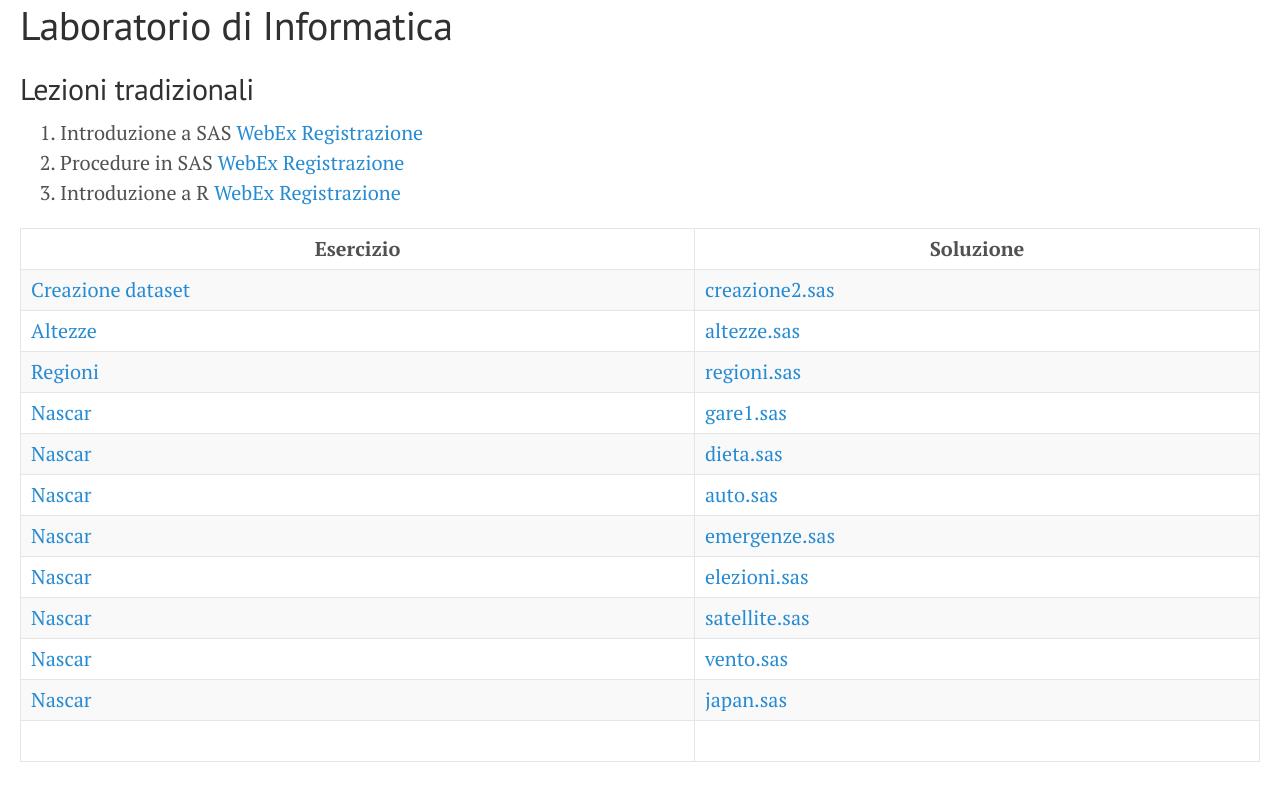
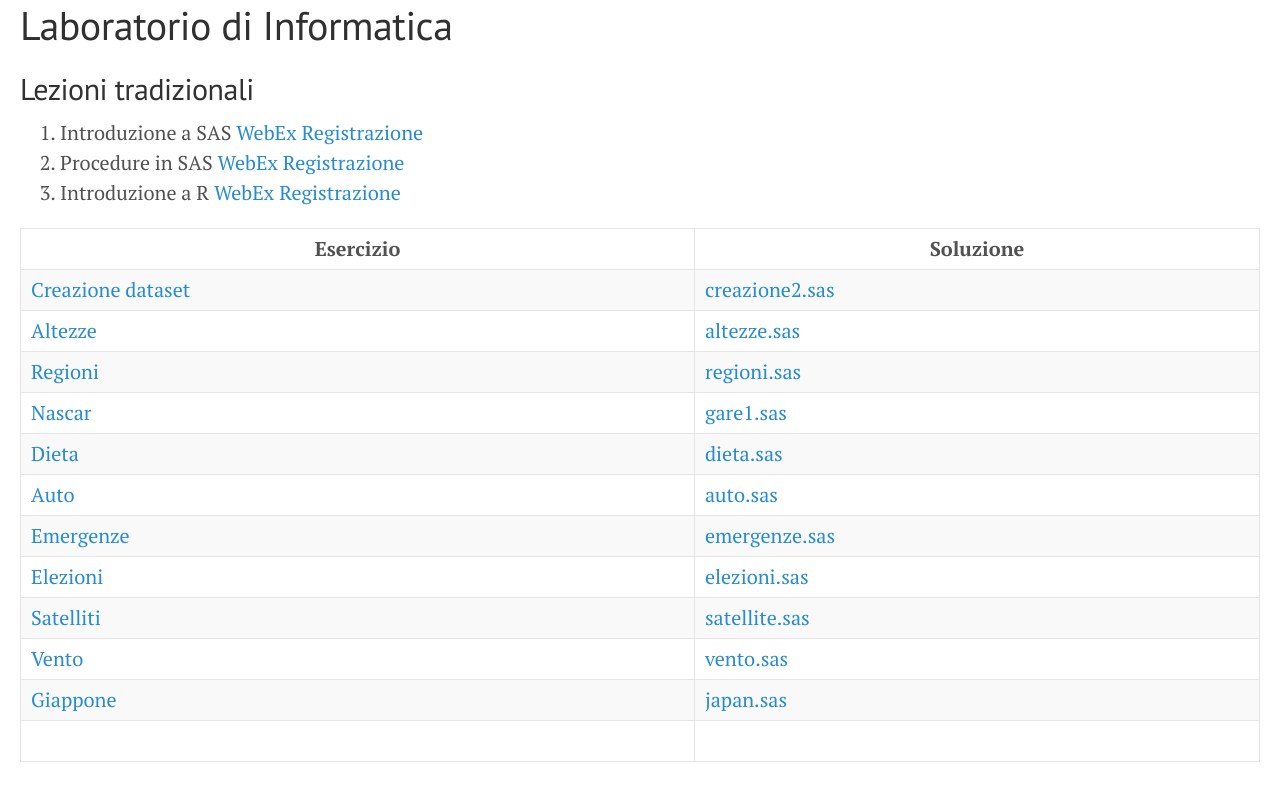
Before and after one commit to gdv/laboratorio-informatica, a Jekyll site: the page built from docs/index.md, in a window 1280 px wide. Shown: the top 801 px of the page. Built offline with Jekyll 4.4.1, drawn with Linux system fonts in a browser that asks for light colours.

Commit message:
nomi esercizi

```diff
--- a/docs/index.md
+++ b/docs/index.md
@@ -17,11 +17,11 @@ title: Laboratorio di Informatica
 | [Altezze](testi/altezze)             | [altezze.sas](Esercizi/altezze.sas)       |
 | [Regioni](testi/regioni)             | [regioni.sas](Esercizi/regioni.sas)       |
 | [Nascar](testi/nascar)               | [gare1.sas](Esercizi/gare1.sas)           |
-| [Nascar](testi/dieta)                | [dieta.sas](Esercizi/dieta.sas)           |
-| [Nascar](testi/auto)                 | [auto.sas](Esercizi/auto.sas)             |
-| [Nascar](testi/emergenze)            | [emergenze.sas](Esercizi/emergenze.sas)   |
-| [Nascar](testi/elezioni)             | [elezioni.sas](Esercizi/elezioni.sas)     |
-| [Nascar](testi/satelliti)            | [satellite.sas](Esercizi/satellite.sas)   |
-| [Nascar](testi/vento)                | [vento.sas](Esercizi/vento.sas)           |
-| [Nascar](testi/giappone)             | [japan.sas](Esercizi/japan.sas)           |
+| [Dieta](testi/dieta)                 | [dieta.sas](Esercizi/dieta.sas)           |
+| [Auto](testi/auto)                   | [auto.sas](Esercizi/auto.sas)             |
+| [Emergenze](testi/emergenze)         | [emergenze.sas](Esercizi/emergenze.sas)   |
+| [Elezioni](testi/elezioni)           | [elezioni.sas](Esercizi/elezioni.sas)     |
+| [Satelliti](testi/satelliti)         | [satellite.sas](Esercizi/satellite.sas)   |
+| [Vento](testi/vento)                 | [vento.sas](Esercizi/vento.sas)           |
+| [Giappone](testi/giappone)           | [japan.sas](Esercizi/japan.sas)           |
 |                                      |                                           |
```
